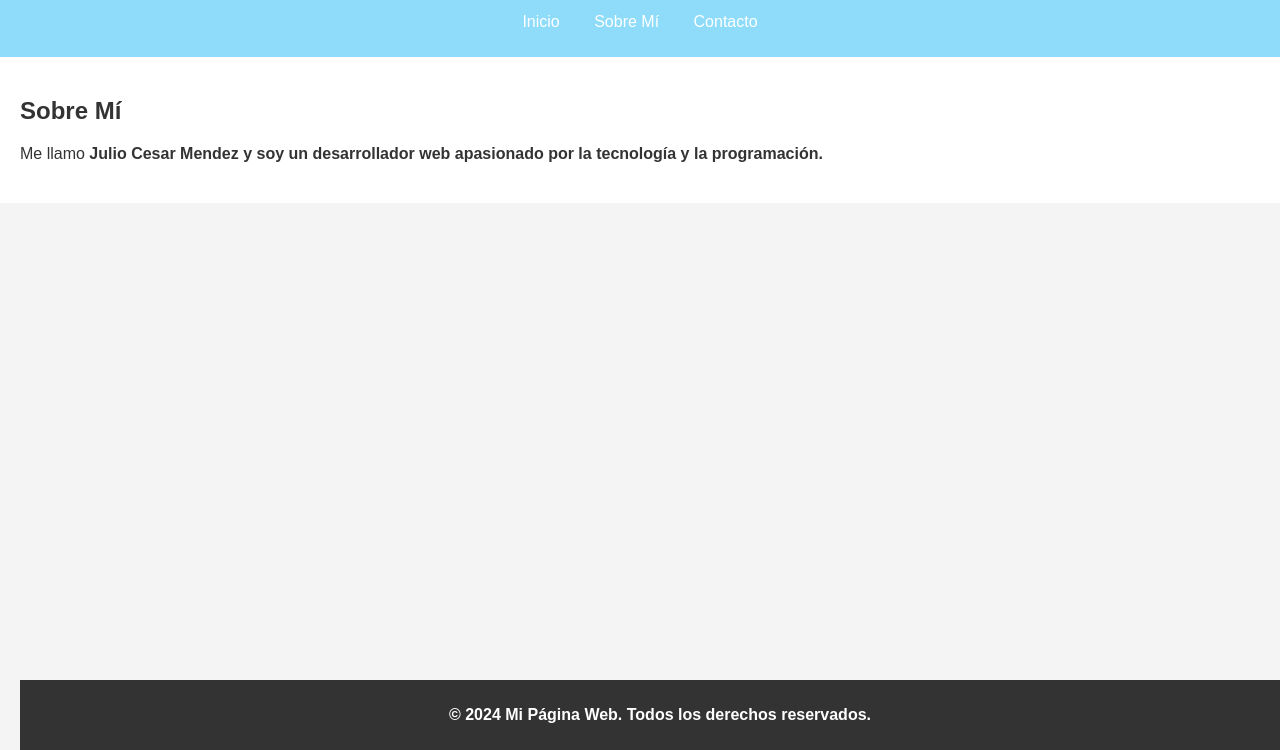
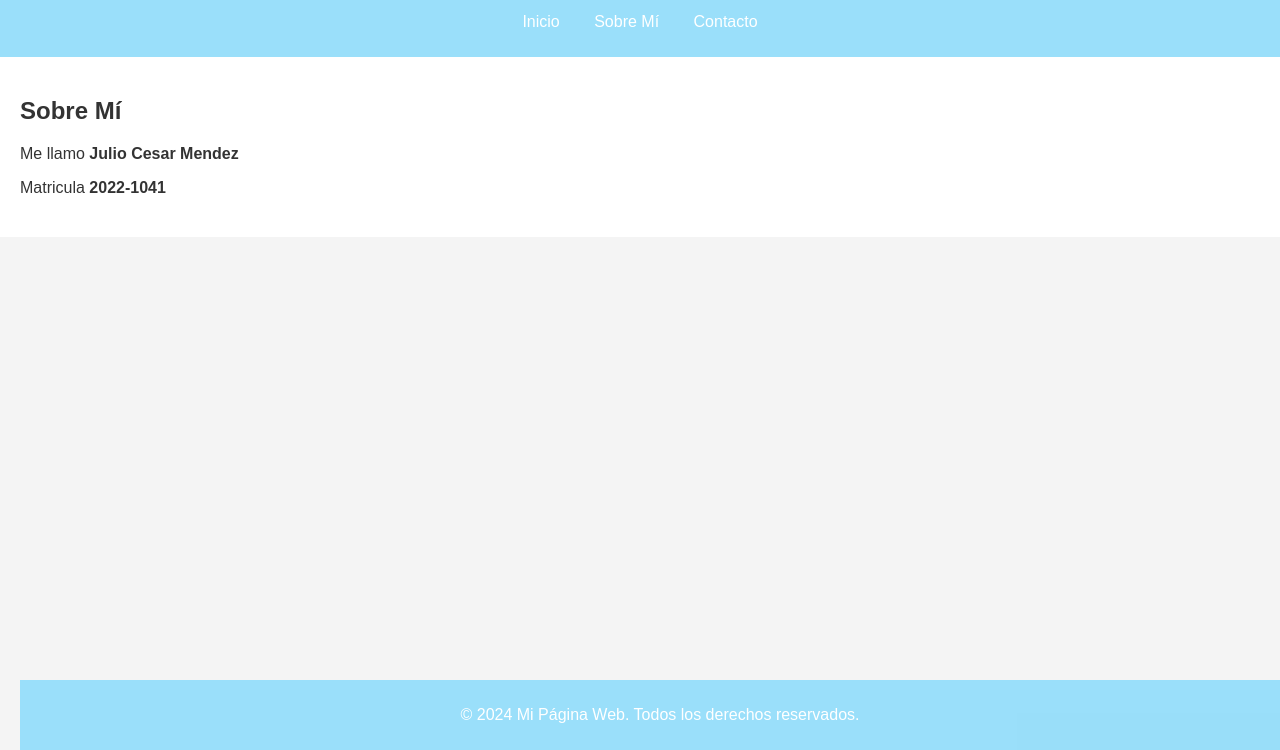
Before and after one commit to Julio-Cesar-MM/Julio-Cesar-MM, a plain HTML site: page index.html in a window 1280 px wide. Shown: the part 50-800 px from the top of the page. Drawn offline with Linux system fonts and the light colour scheme.

Commit message:
Fourth Commit

```diff
--- a/index.html
+++ b/index.html
@@ -20,7 +20,8 @@
     <main>
         <section id="sobre-mi">
             <h2>Sobre Mí</h2>
-            <p>Me llamo <b>Julio Cesar Mendez<b> y soy un desarrollador web apasionado por la tecnología y la programación.</p>
+            <p>Me llamo <b>Julio Cesar Mendez</b></p>
+            <p>Matricula <b>2022-1041</b> </p>
         </section>
 
     <footer>
--- a/styles.css
+++ b/styles.css
@@ -7,7 +7,7 @@ body {
 }
 
 header {
-    background-color: #3bc8ff8c;
+    background-color: #38c7ff7b;
     color: #fff;
     padding: 10px 0;
     text-align: center;
@@ -46,7 +46,7 @@ section {
 }
 
 footer {
-    background-color: #333;
+    background-color: #38c7ff7b;
     color: #fff;
     text-align: center;
     padding: 10px 0;
```
